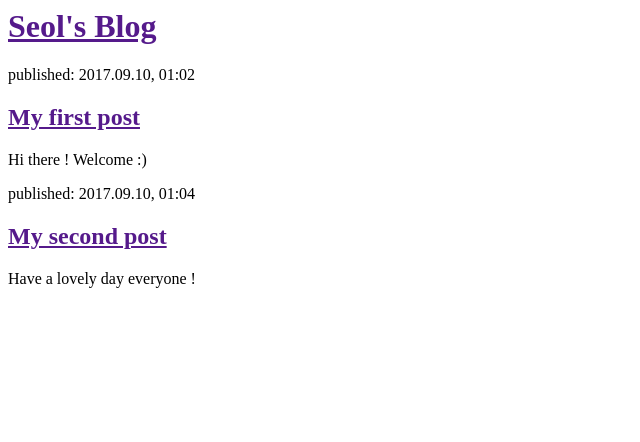
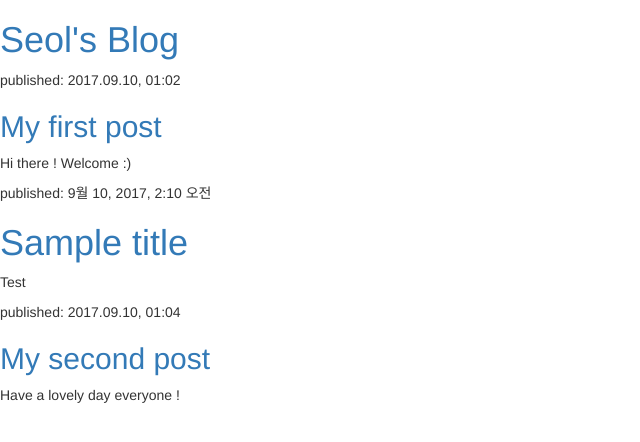
Before and after one commit to parkseol/my-first-blog, a Django app: template blog/templates/blog/post_list.html in a window 1280 px wide. Shown: the top 442 px of the page, without its empty margins (0-640 px from the left). Run offline with Django 3.2, Linux system fonts and the light colour scheme; the template is opened without the code that fills it: values that come from a table or form of the project are taken from there, others are empty; data comes from the database, SQL or seed files in the repository; both versions use the stored data as it was after the commit; some libraries are stand-ins or nearby versions.

Commit message:
Changed the HTML for the site.

```diff
--- a/blog/templates/blog/post_list.html
+++ b/blog/templates/blog/post_list.html
@@ -1,5 +1,8 @@
 <html>
     <head>
+
+<link rel="stylesheet" href="//maxcdn.bootstrapcdn.com/bootstrap/3.2.0/css/bootstrap.min.css">
+<link rel="stylesheet" href="//maxcdn.bootstrapcdn.com/bootstrap/3.2.0/css/bootstrap-theme.min.css">
         <title>Seol's Blog</title>
     </head>
     <body>
@@ -7,16 +10,27 @@
             <h1><a href="">Seol's Blog</a></h1>
         </div>
 
-        <div>
+
             <p>published: 2017.09.10, 01:02</p>
             <h2><a href="">My first post</a></h2>
             <p>Hi there ! Welcome :) </p>
-        </div>
 
-        <div>
+
+
+
+
+
+    <div>
+        <p>published: {{ post.published_date }}</p>
+        <h1><a href="">{{ post.title }}</a></h1>
+        <p>{{ post.text|linebreaksbr }}</p>
+    </div>
+
+
+
             <p>published: 2017.09.10, 01:04</p>
             <h2><a href="">My second post</a></h2>
             <p>Have a lovely day everyone !</p>
-        </div>
+
     </body>
 </html>
```
Also changed, not shown: blog/views.py (+4 -3 lines), db.sqlite3.
